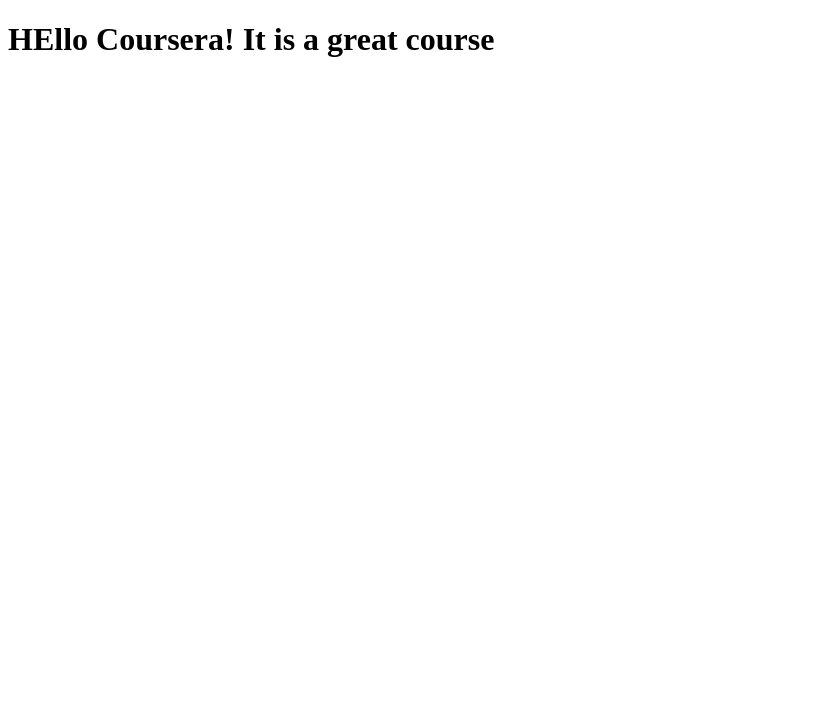
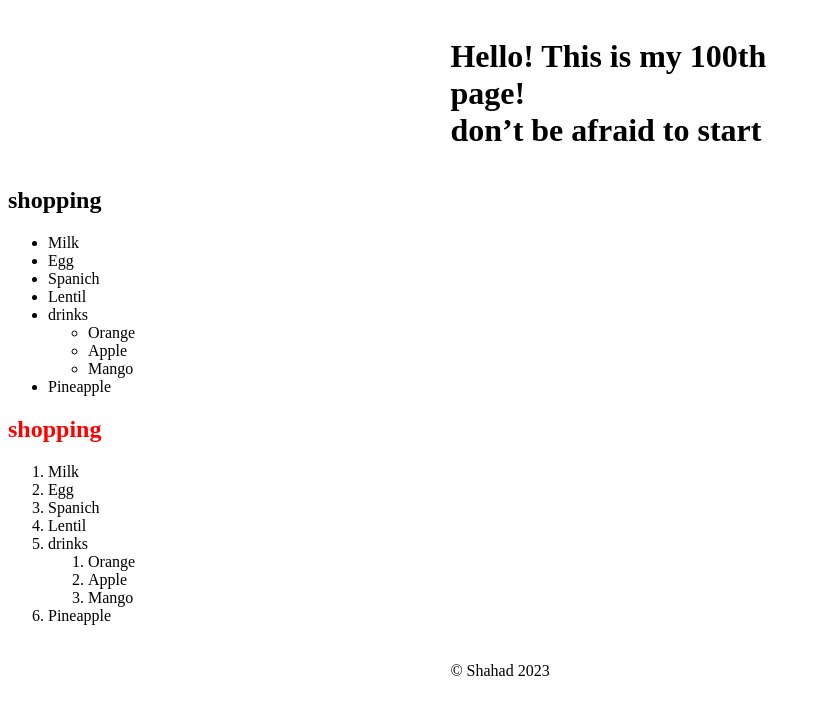
Before and after one commit to ShahadAlmajidi/Coursera-test-repository, a plain HTML site: page site/index.html in a window 1280 px wide. Shown: the whole page, without its empty margins (0-821 px from the left). Drawn offline with Linux system fonts and the light colour scheme.

Commit message:
other changes to our page.

```diff
--- a/site/index.html
+++ b/site/index.html
@@ -1,12 +1,52 @@
-<!DOCTYPE html>
+<!doctype html>
 <html>
+
 <head>
+
+
 	<meta charset="utf-8">
-	<meta name="viewport" content="width=device-width, initial-scale=1">
-	<title>Hello Coursera</title>
-</head>
-<h1>HEllo Coursera! It is a great course</h1>
-<body>
+	<title> Courseara </title>
 
-</body>
+	</head>
+	<body>
+	<h1 style="margin: 3% 35%;">Hello! This is my 100th page! don’t&nbsp;be&nbsp;afraid&nbsp;to&nbsp;start</h1>
+		 <h2> shopping  </h2>
+			<ul>
+
+		<li> Milk </li>
+		<li>Egg</li>
+		<li> Spanich</li>
+		<li> Lentil</li>
+		<li> drinks </li>
+			<ul>
+				<li> Orange </li>
+				<li> Apple </li>
+				<li> Mango </li>
+			</ul>
+		<li> Pineapple </li>
+	</ul>
+
+
+
+		 <h2 style="color: red;"> shopping</h2>
+			<ol>
+
+				<li> Milk </li>
+				<li>Egg</li>
+				<li> Spanich</li>
+				<li> Lentil</li>
+				<li> drinks </li>
+					<ol>
+						<li> Orange </li>
+						<li> Apple </li>
+						<li> Mango </li>
+
+					</ol>
+
+				<li> Pineapple </li>
+			</ol>
+
+<p style="margin: 3% 35%;"> &copy; Shahad 2023</p>
+	</body>
+
 </html>
```
